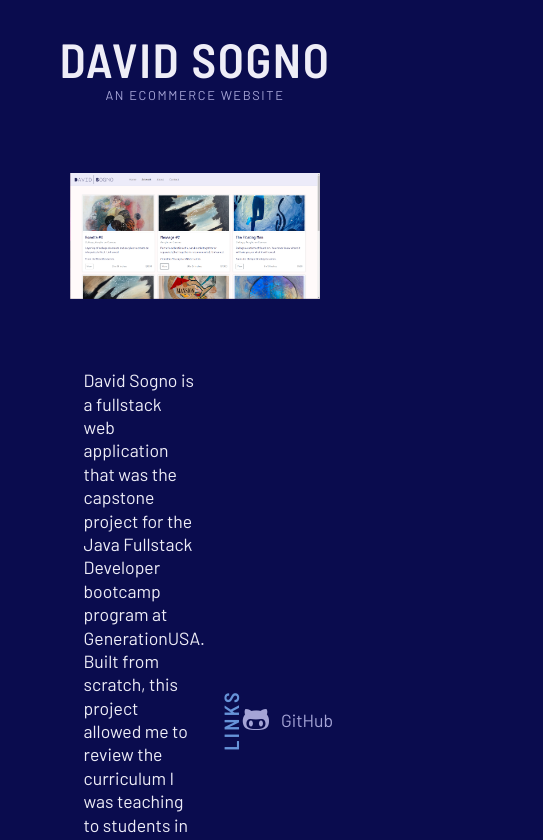
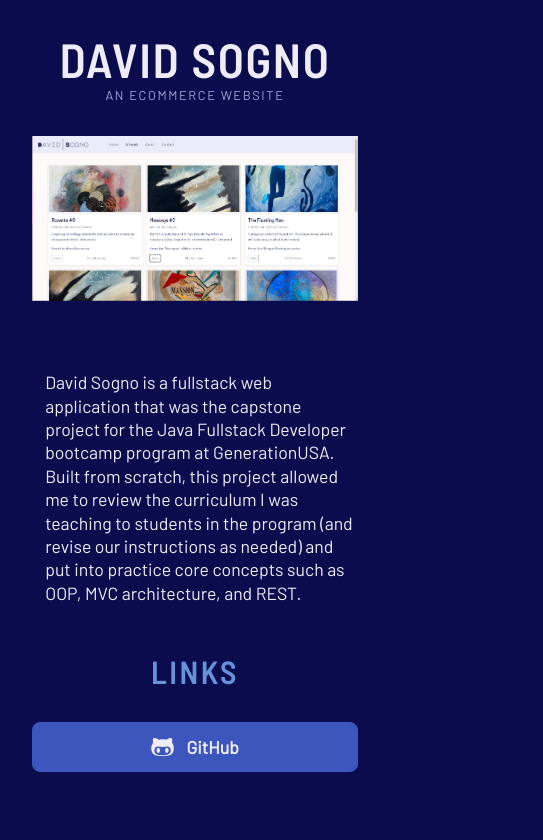
Before and after one commit to harrekki/harrekki.github.io, a plain HTML site: page pages/project-davidsogno.html in a window 390 px wide. Shown: the top 840 px of the page, 543 px wide, since content can reach past the window. Drawn offline with Linux system fonts and the light colour scheme; a web font is replaced by a local one.

Commit message:
add responsive styles to project pages

```diff
--- a/styles/project.css
+++ b/styles/project.css
@@ -120,7 +120,7 @@
     color: var(--highlight-2);
     display: flex;
     align-items: center;
-    gap: 0.75rem;
+    gap: 0.80rem;
     transition: var(--trans);
   }
 
@@ -129,7 +129,7 @@
   }
 
   .icon-links i {
-    font-size: 1.75rem;
+    font-size: 1.5rem;
   }
 
   .footer--links a {
@@ -171,7 +171,7 @@
   }
 
   .project--links {
-    width: 90%;
+    width: 100%;
     padding-right: 4rem;
     display: flex;
     justify-content: space-evenly;
@@ -246,3 +246,84 @@
     justify-content: center;
     padding-top: 2.5rem;
   }
+
+/* ------------------------ Media Queries ------------------------ */
+@media screen and (max-width: 630px) {
+  main {
+    padding: 1rem 2rem;
+  }
+
+  .hero--con {
+    display: flex;
+    flex-direction: column;
+  }
+
+  .project--links {
+    flex-direction: column;
+    justify-content: space-between;
+    gap: 1rem;
+    margin-top: 1.5rem;
+    padding-right: 0;
+  }
+
+  .link-subtitle {
+    font-size: 2rem;
+    writing-mode: horizontal-tb;
+    transform: none;
+  }
+
+  .icon-links, .footer-link {
+    width: 100%;
+    margin-top: 1rem;
+    border-radius: var(--br-sm);
+    background-color: #3D56BD;
+    color: var(--text-color);
+    font-weight: bold;
+    border: 1px solid var(--highlight-1);
+    padding: 5px 0;
+    position: relative;
+    display: flex;
+    align-items: center;
+    justify-content: center;
+    overflow: hidden;
+    transition: var(--trans);
+    padding: 0.75rem 1.5rem;
+  }
+
+  .grid {
+    display: flex;
+    flex-direction: column;
+    gap: 2rem;
+  }
+
+  .block-title {
+    text-align: center;
+  }
+
+  .stack--block {
+    padding-top: 0;
+  }
+
+  .stack-icon {
+    width: 100%;
+    justify-content: center;
+    font-weight: bolder;
+  }
+
+  .footer--links {
+    flex-direction: column;
+    align-items: center;
+    font-size: 1.25rem;
+    gap: 1.5rem;
+    padding: 0 2rem;
+  }
+
+  .footer--links li {
+    width: 100%;
+  }
+
+}
+
+@media screen and (min-width: 630px) and (max-width: 1035px) {}
+
+@media screen and (min-width: 1035px) {}
```
Also changed, not shown: pages/project.html (+3 -3 lines).
